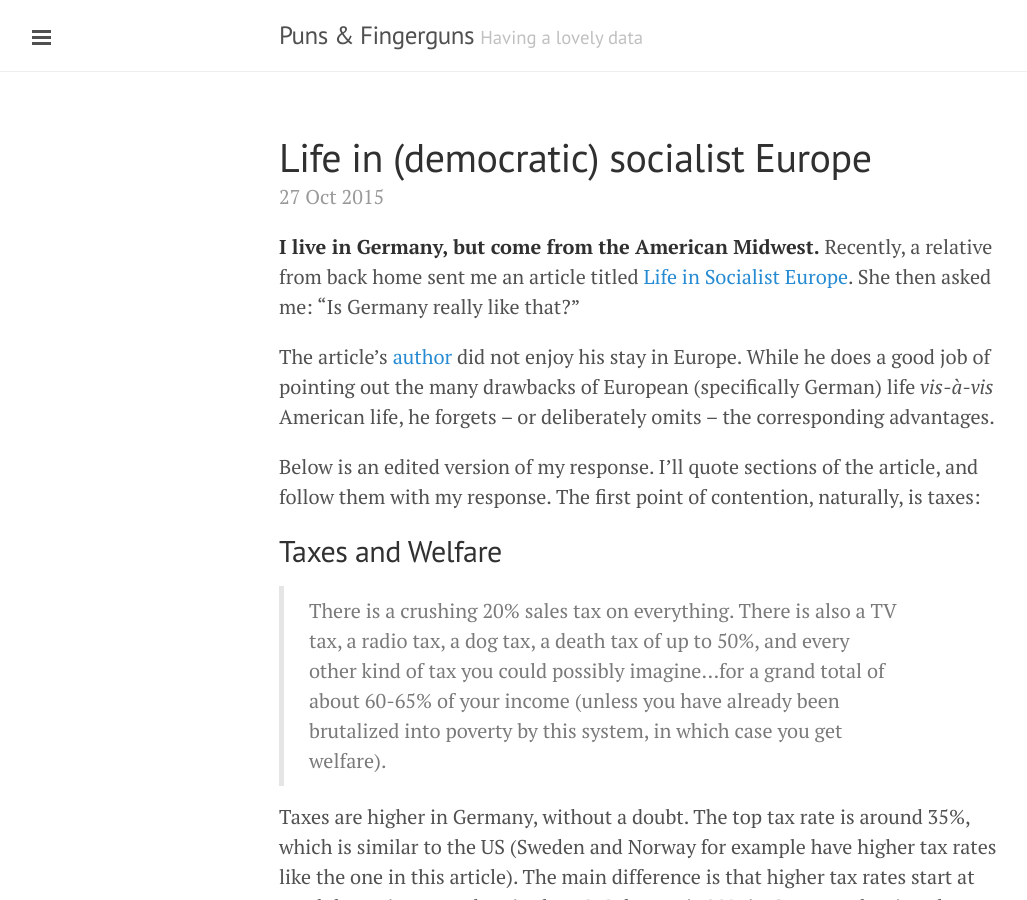
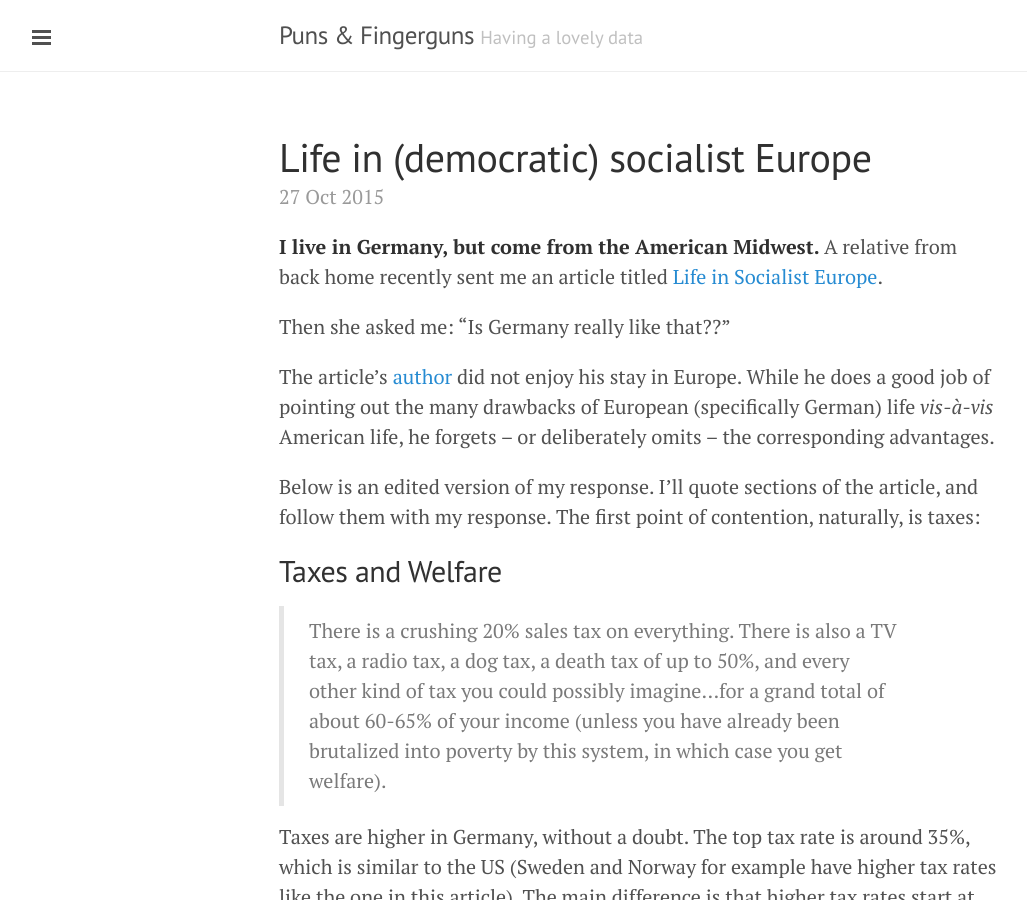
Before and after one commit to rhsimplex/oldblog, a Jekyll site: the page built from _posts/2015-10-27-life-in-democratic-socialist-europe.markdown, in a window 1280 px wide and 900 px high. Shown: the whole window, without its empty margins (1-1028 px from the left). Built offline with Jekyll 4.4.1, drawn with Linux system fonts in a browser that asks for light colours.

```diff
--- a/_posts/2015-10-27-life-in-democratic-socialist-europe.markdown
+++ b/_posts/2015-10-27-life-in-democratic-socialist-europe.markdown
@@ -3,7 +3,9 @@ published: true
 title: Life in (democratic) socialist Europe
 layout: post
 ---
-**I live in Germany, but come from the American Midwest.**  Recently, a relative from back home sent me an article titled [Life in Socialist Europe](http://www.examiner.com/article/what-life-socialist-europe-is-actually-like). She then asked me: "Is Germany really like that?"
+**I live in Germany, but come from the American Midwest.**  A relative from back home recently sent me an article titled [Life in Socialist Europe](http://www.examiner.com/article/what-life-socialist-europe-is-actually-like).
+
+Then she asked me: "Is Germany really like that??"
 
 The article's [author](http://www.examiner.com/conservative-in-national/robert-moon) did not enjoy his stay in Europe.  While he does a good job of pointing out the many drawbacks of European (specifically German) life _vis-à-vis_ American life, he forgets -- or deliberately omits -- the corresponding advantages.
 
```
